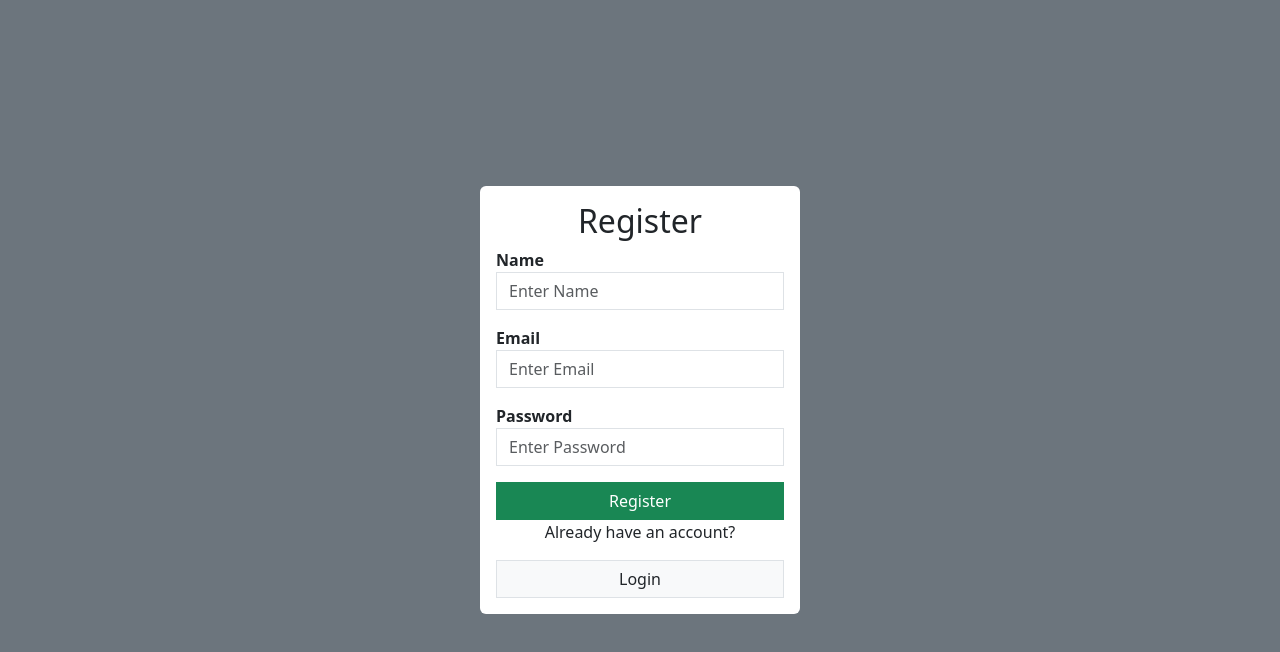
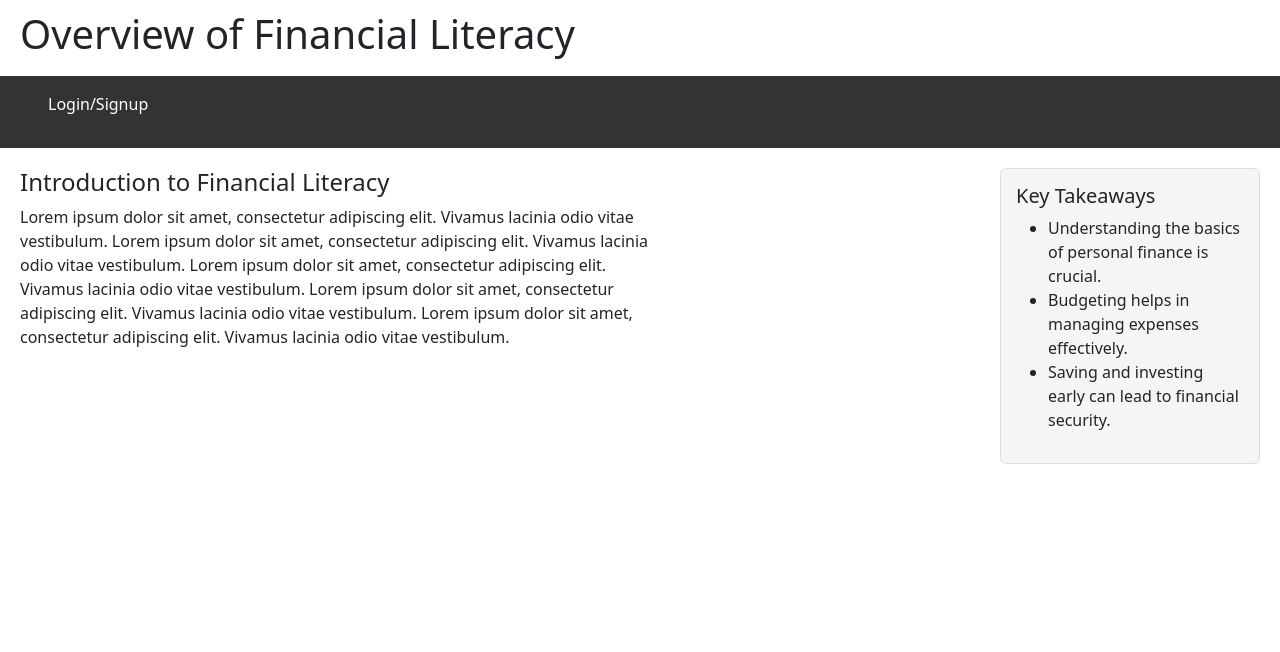
Before and after one commit to KameronCarter/Thesis, a React (Vite) app in the folder client/: page / in a window 1280 px wide. Before the commit this address led to /register. Shown: the top 652 px of the page. Built offline with nearby package versions, Linux system fonts and the light colour scheme.

Commit message:
Addition of format for home page and routes updated between pages

```diff
--- a/client/src/App.jsx
+++ b/client/src/App.jsx
@@ -3,13 +3,14 @@ import 'bootstrap/dist/css/bootstrap.min.css';
 import Signup from './pages/Signup';
 import {BrowserRouter, Routes, Route, Navigate} from 'react-router-dom';
 import Login from './pages/Login';
+import Home from './pages/Home.jsx';
 
 function App() {
 
   return (
     <BrowserRouter>
       <Routes>
-        <Route path='/' element={<Navigate to="/register" />} />
+        <Route path='/' element={<Home />} />
         <Route path='/register' element={<Signup />}></Route>
         <Route path='/login' element={<Login />}></Route>
       </Routes>
--- /dev/null
+++ b/client/src/components/Navbar.jsx
@@ -0,0 +1,16 @@
+import { Link } from 'react-router-dom';
+import './Navbar.css';
+
+function Navbar() {
+    return (
+        <>
+            <nav className="navbar">
+                <ul className='navbar-links'>
+                    <li><Link to="/Login">Login/Signup</Link></li>
+                </ul>
+            </nav>
+        </>
+    );
+}
+
+export default Navbar;
--- /dev/null
+++ b/client/src/components/navbar.css
@@ -0,0 +1,25 @@
+/* Navbar.css */
+.navbar {
+    background-color: #333;
+    padding: 1rem;
+}
+
+.navbar ul {
+    display: flex;
+    list-style: none;
+    align-items: center;
+    gap: 1rem;
+}
+
+.navbar-links {
+    justify-content: space-between;
+}
+
+.navbar a {
+    color: white;
+    text-decoration: none;
+}
+
+.navbar a:hover {
+    text-decoration: underline;
+}
--- /dev/null
+++ b/client/src/pages/Home.jsx
@@ -0,0 +1,47 @@
+import React from 'react';
+import Navbar from '../components/Navbar.jsx';
+import './Home.css';
+
+
+function navigateToSignup() {
+    window.location.href = '/register';
+}
+
+function Home() {
+    return (
+        <>
+            <header className="header">
+                <h1>Overview of Financial Literacy</h1>
+            </header>
+
+            <div>
+                <Navbar />
+            </div>
+
+            <div className="main-container">
+                <section className="content">
+                    <h4>Introduction to Financial Literacy</h4>
+                    <p>
+                        Lorem ipsum dolor sit amet, consectetur adipiscing elit. Vivamus lacinia odio vitae vestibulum.
+                        Lorem ipsum dolor sit amet, consectetur adipiscing elit. Vivamus lacinia odio vitae vestibulum.
+                        Lorem ipsum dolor sit amet, consectetur adipiscing elit. Vivamus lacinia odio vitae vestibulum.
+                        Lorem ipsum dolor sit amet, consectetur adipiscing elit. Vivamus lacinia odio vitae vestibulum.
+                        Lorem ipsum dolor sit amet, consectetur adipiscing elit. Vivamus lacinia odio vitae vestibulum.
+                    </p>
+                </section>
+
+                <aside className="sidebar">
+                    <h5>Key Takeaways</h5>
+                    <ul>
+                        <li>Understanding the basics of personal finance is crucial.</li>
+                        <li>Budgeting helps in managing expenses effectively.</li>
+                        <li>Saving and investing early can lead to financial security.</li>
+                    </ul>
+                </aside>
+            </div>
+
+        </>
+    );
+}
+
+export default Home;
--- a/client/src/pages/Login.jsx
+++ b/client/src/pages/Login.jsx
@@ -15,7 +15,7 @@ function Login() {
             .then(result => {
                 console.log(result);
                 if (result.data === "Login Successful") {
-                    navigate("/home");
+                    navigate("/");
                 }
 
             })
--- /dev/null
+++ b/client/src/pages/home.css
@@ -0,0 +1,31 @@
+.header {
+    display: flex;
+    justify-content: space-between;
+    text-align: center;
+    padding: 10px 20px;
+}
+
+
+.main-container {
+    display: flex;
+    align-items: flex-start;
+    gap: 40px;
+    padding: 20px;
+}
+
+.content {
+    flex: 1;
+    margin-right: 300px;
+    /* Space for fixed sidebar */
+}
+
+.sidebar {
+    right: 20px;
+    top: 120px;
+    /* Adjust based on your header/nav height */
+    width: 260px;
+    background-color: #f5f5f5;
+    padding: 15px;
+    border: 1px solid #ddd;
+    border-radius: 6px;
+}
```
Also changed, not shown: 1 other file (tests, documents, lock files or other folders).
